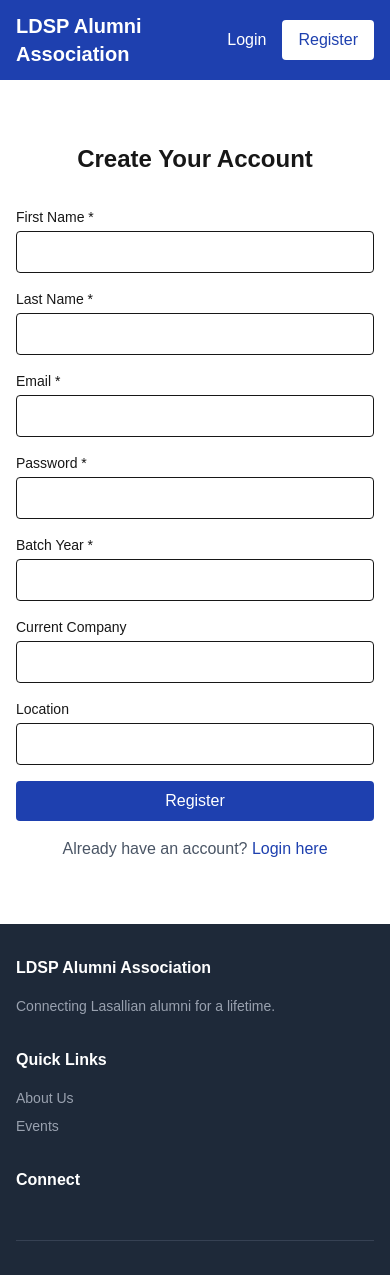
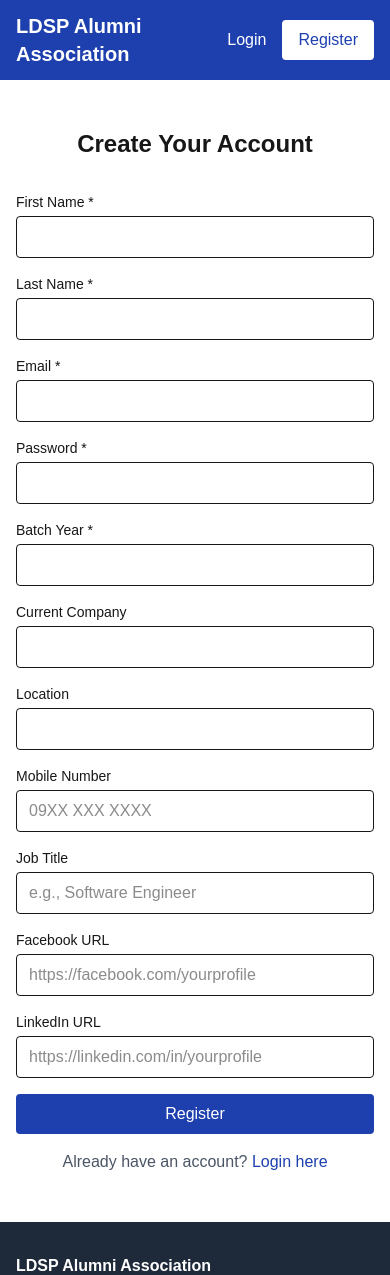
Before and after one commit to ryankuhonta/alumni-website, a Next.js app: page /register in a window 390 px wide. Shown: the top 1275 px of the page. Built offline with nearby package versions, Linux system fonts and the light colour scheme; no server answers; the database is empty.

Commit message:
feat: add new profile fields (mobile, job title, facebook, linkedin)

```diff
--- a/components/auth/RegisterForm.tsx
+++ b/components/auth/RegisterForm.tsx
@@ -12,6 +12,10 @@ export default function RegisterForm() {
   const [batchYear, setBatchYear] = useState('')
   const [currentCompany, setCurrentCompany] = useState('')
   const [location, setLocation] = useState('')
+  const [mobileNumber, setMobileNumber] = useState('')
+  const [jobTitle, setJobTitle] = useState('')
+  const [facebookUrl, setFacebookUrl] = useState('')
+  const [linkedinUrl, setLinkedinUrl] = useState('')
   const [error, setError] = useState<string | null>(null)
   const [loading, setLoading] = useState(false)
   const router = useRouter()
@@ -54,6 +58,10 @@ export default function RegisterForm() {
         batch_year: parseInt(batchYear),
         current_company: currentCompany || null,
         location: location || null,
+        mobile_number: mobileNumber || null,
+        job_title: jobTitle || null,
+        facebook_url: facebookUrl || null,
+        linkedin_url: linkedinUrl || null,
         role: 'alumni',
         status: 'approved',
       })
@@ -153,6 +161,50 @@ export default function RegisterForm() {
         />
       </div>
 
+      <div>
+        <label className="block text-sm font-medium mb-1">Mobile Number</label>
+        <input
+          type="tel"
+          value={mobileNumber}
+          onChange={(e) => setMobileNumber(e.target.value)}
+          placeholder="09XX XXX XXXX"
+          className="w-full border rounded px-3 py-2"
+        />
+      </div>
+
+      <div>
+        <label className="block text-sm font-medium mb-1">Job Title</label>
+        <input
+          type="text"
+          value={jobTitle}
+          onChange={(e) => setJobTitle(e.target.value)}
+          placeholder="e.g., Software Engineer"
+          className="w-full border rounded px-3 py-2"
+        />
+      </div>
+
+      <div>
+        <label className="block text-sm font-medium mb-1">Facebook URL</label>
+        <input
+          type="url"
+          value={facebookUrl}
+          onChange={(e) => setFacebookUrl(e.target.value)}
+          placeholder="https://facebook.com/yourprofile"
+          className="w-full border rounded px-3 py-2"
+        />
+      </div>
+
+      <div>
+        <label className="block text-sm font-medium mb-1">LinkedIn URL</label>
+        <input
+          type="url"
+          value={linkedinUrl}
+          onChange={(e) => setLinkedinUrl(e.target.value)}
+          placeholder="https://linkedin.com/in/yourprofile"
+          className="w-full border rounded px-3 py-2"
+        />
+      </div>
+
       <button
         type="submit"
         disabled={loading}
--- a/components/dashboard/DashboardForm.tsx
+++ b/components/dashboard/DashboardForm.tsx
@@ -15,6 +15,10 @@ export default function DashboardForm({ profile }: DashboardFormProps) {
     profile.current_company || ''
   )
   const [location, setLocation] = useState(profile.location || '')
+  const [mobileNumber, setMobileNumber] = useState(profile.mobile_number || '')
+  const [jobTitle, setJobTitle] = useState(profile.job_title || '')
+  const [facebookUrl, setFacebookUrl] = useState(profile.facebook_url || '')
+  const [linkedinUrl, setLinkedinUrl] = useState(profile.linkedin_url || '')
   const [privacyCompany, setPrivacyCompany] = useState(profile.privacy_company)
   const [privacyLocation, setPrivacyLocation] = useState(
     profile.privacy_location
@@ -80,6 +84,10 @@ export default function DashboardForm({ profile }: DashboardFormProps) {
         last_name: lastName,
         current_company: currentCompany || null,
         location: location || null,
+        mobile_number: mobileNumber || null,
+        job_title: jobTitle || null,
+        facebook_url: facebookUrl || null,
+        linkedin_url: linkedinUrl || null,
         privacy_company: privacyCompany,
         privacy_location: privacyLocation,
       })
@@ -210,6 +218,50 @@ export default function DashboardForm({ profile }: DashboardFormProps) {
         </div>
 
         <div className="mt-4">
+          <label className="block text-sm font-medium mb-1">Job Title</label>
+          <input
+            type="text"
+            value={jobTitle}
+            onChange={(e) => setJobTitle(e.target.value)}
+            placeholder="e.g., Software Engineer"
+            className="w-full border rounded px-3 py-2"
+          />
+        </div>
+
+        <div className="mt-4">
+          <label className="block text-sm font-medium mb-1">Mobile Number</label>
+          <input
+            type="tel"
+            value={mobileNumber}
+            onChange={(e) => setMobileNumber(e.target.value)}
+            placeholder="09XX XXX XXXX"
+            className="w-full border rounded px-3 py-2"
+          />
+        </div>
+
+        <div className="mt-4">
+          <label className="block text-sm font-medium mb-1">Facebook URL</label>
+          <input
+            type="url"
+            value={facebookUrl}
+            onChange={(e) => setFacebookUrl(e.target.value)}
+            placeholder="https://facebook.com/yourprofile"
+            className="w-full border rounded px-3 py-2"
+          />
+        </div>
+
+        <div className="mt-4">
+          <label className="block text-sm font-medium mb-1">LinkedIn URL</label>
+          <input
+            type="url"
+            value={linkedinUrl}
+            onChange={(e) => setLinkedinUrl(e.target.value)}
+            placeholder="https://linkedin.com/in/yourprofile"
+            className="w-full border rounded px-3 py-2"
+          />
+        </div>
+
+        <div className="mt-4">
           <label className="block text-sm font-medium mb-1">Batch Year</label>
           <input
             type="number"
--- a/components/directory/AlumniCard.tsx
+++ b/components/directory/AlumniCard.tsx
@@ -33,6 +33,9 @@ export default function AlumniCard({ user }: AlumniCardProps) {
           {user.course && (
             <p className="text-gray-500 text-sm">{user.course}</p>
           )}
+          {user.job_title && (
+            <p className="text-gray-500 text-sm">{user.job_title}</p>
+          )}
           {!user.privacy_company && user.current_company && (
             <p className="text-gray-500 text-sm">{user.current_company}</p>
           )}
--- a/components/directory/ProfileView.tsx
+++ b/components/directory/ProfileView.tsx
@@ -48,6 +48,42 @@ export default function ProfileView({ user }: ProfileViewProps) {
             </div>
           )}
 
+          {user.job_title && (
+            <div>
+              <label className="text-sm text-gray-500">Job Title</label>
+              <p className="font-medium">{user.job_title}</p>
+            </div>
+          )}
+
+          {user.mobile_number && (
+            <div>
+              <label className="text-sm text-gray-500">Mobile Number</label>
+              <p className="font-medium">{user.mobile_number}</p>
+            </div>
+          )}
+
+          {user.facebook_url && (
+            <div>
+              <label className="text-sm text-gray-500">Facebook</label>
+              <p className="font-medium">
+                <a href={user.facebook_url} target="_blank" rel="noopener noreferrer" className="hover:underline" style={{ color: 'var(--primary-color)' }}>
+                  View Profile
+                </a>
+              </p>
+            </div>
+          )}
+
+          {user.linkedin_url && (
+            <div>
+              <label className="text-sm text-gray-500">LinkedIn</label>
+              <p className="font-medium">
+                <a href={user.linkedin_url} target="_blank" rel="noopener noreferrer" className="hover:underline" style={{ color: 'var(--primary-color)' }}>
+                  View Profile
+                </a>
+              </p>
+            </div>
+          )}
+
           <div>
             <label className="text-sm text-gray-500">Member since</label>
             <p className="font-medium">
--- a/types/database.ts
+++ b/types/database.ts
@@ -14,6 +14,11 @@ export interface User {
   current_company?: string
   location?: string
   profile_picture?: string
+  mobile_number?: string
+  facebook_url?: string
+  linkedin_url?: string
+  job_title?: string
+  birthday?: string
   role: UserRole
   status: UserStatus
   privacy_company: boolean
```
Also changed, not shown: 1 other file (tests, documents, lock files or other folders).
